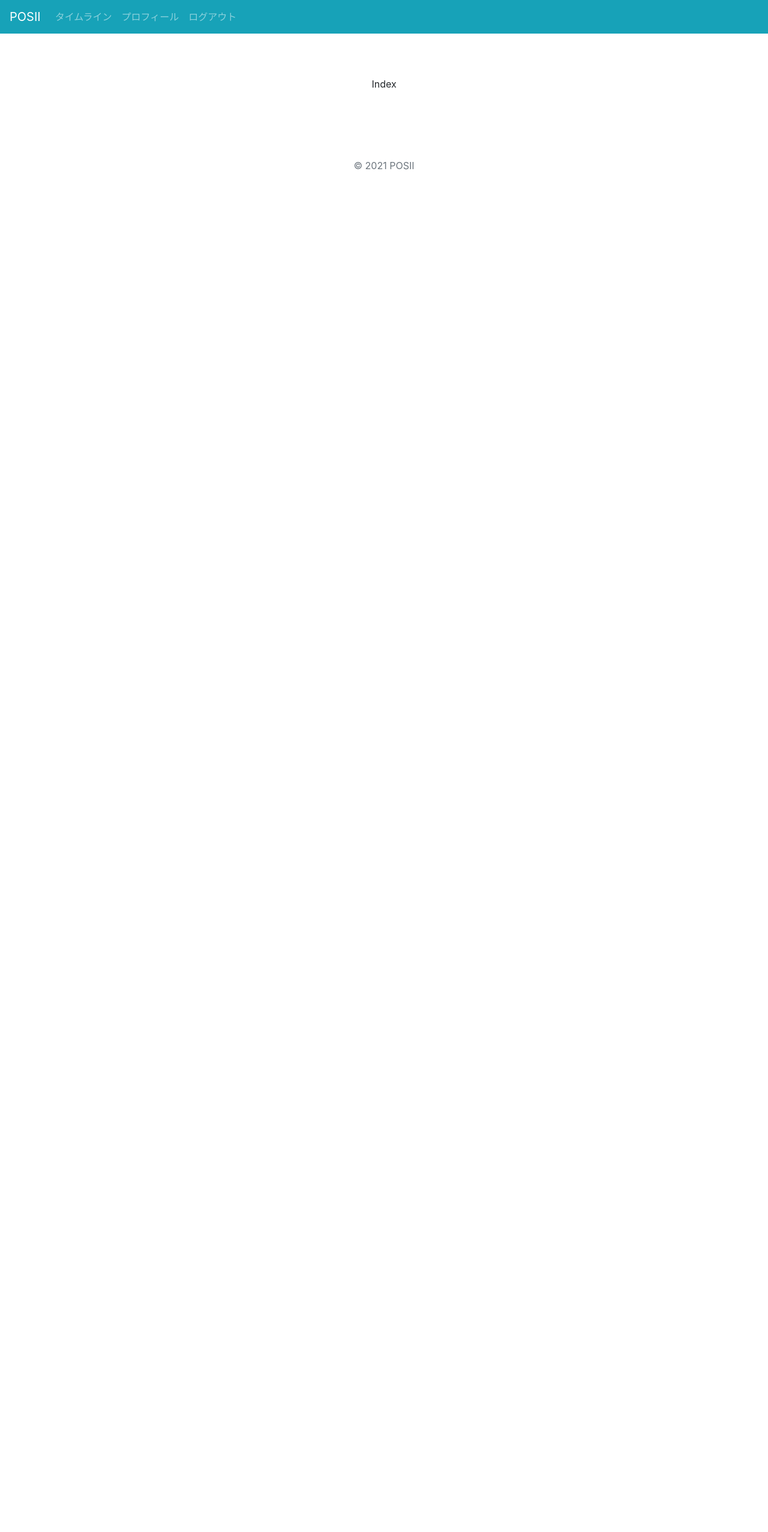
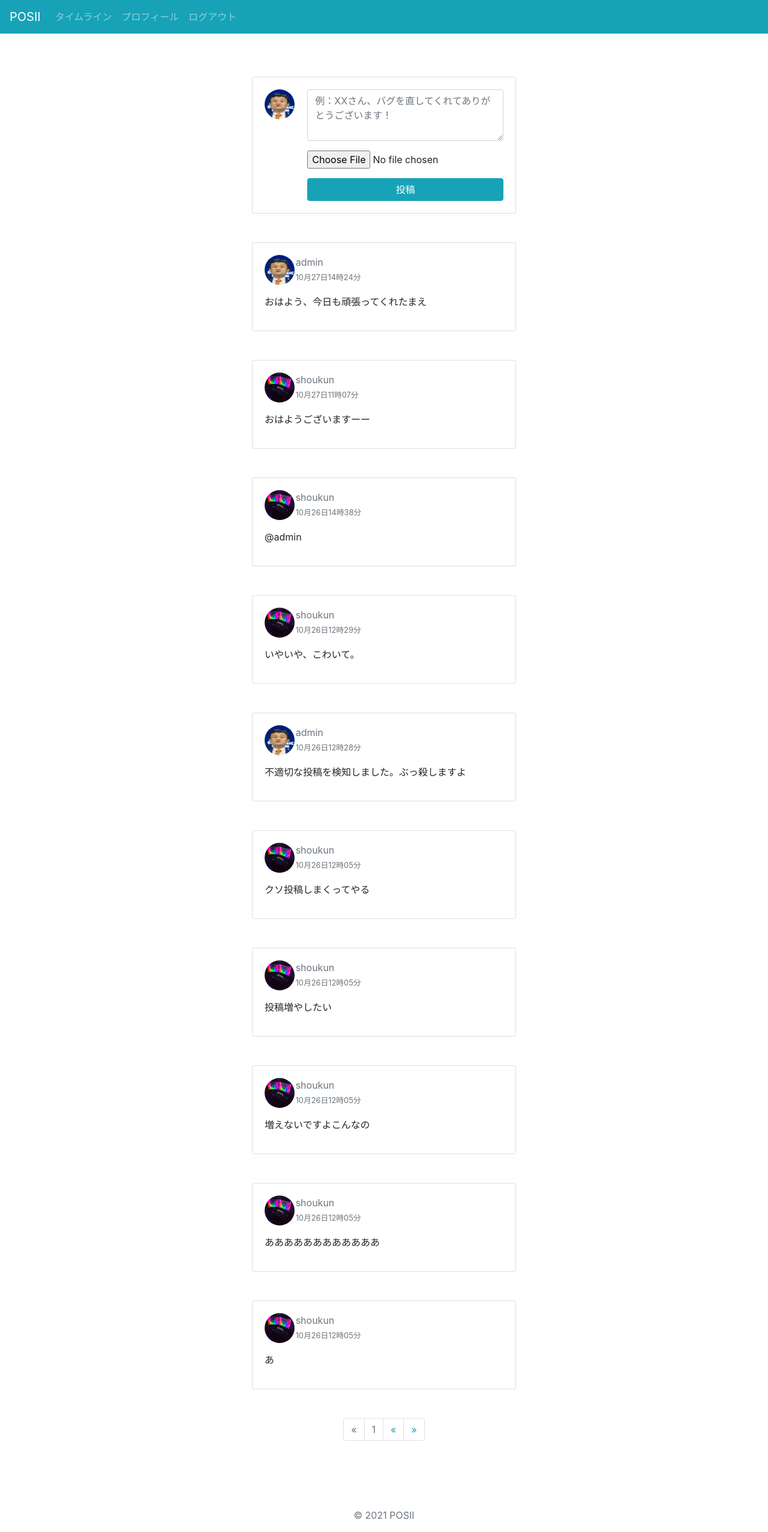
Before and after one commit to SHOU6439/POSII, a Django app: page / in a window 1280 px wide. Shown: the whole page at 60% size. Before the commit the page ends 800 px from the top, so only its background shows below. Run offline with Django 3.2, Linux system fonts and the light colour scheme; a user stored in the database is signed in; data comes from the database, SQL or seed files in the repository; both versions use the stored data as it was after the commit; some libraries are stand-ins or nearby versions.

Commit message:
savepoint4

```diff
--- a/accounts/templates/account/detail.html
+++ b/accounts/templates/account/detail.html
@@ -4,7 +4,7 @@
 {% block contents %}
 <div class="form-content">
     <h1>{{ customuser.username }}</h1>
-    <p class="mt-5"><img src="{% if customuser.thumbnail %}{{ customuser.thumbnail.url }}{% else %}{% static 'image/no_pthoto.png' %}{% endif %}" classs="rounded-circle profile-photo"></p>
+    <p class="mt-5"><img src="{% if customuser.thumbnail %}{{ customuser.thumbnail.url }}{% else %}{% static 'images/no_photo.png' %}{% endif %}" class="rounded-circle profile-photo"></p>
     <p class="mt-5">{% if customuser.description %}{{ customuser.description | linebreaks }}{% else %}本文はありません。{% endif %}</p>
 </div>
 {% endblock %}
--- a/config/settings.py
+++ b/config/settings.py
@@ -147,7 +147,7 @@ MESSAGE_STORAGE = 'django.contrib.messages.storage.session.SessionStorage'
 
 AUTH_USER_MODEL = 'accounts.CustomUser'
 
-SITE_ID = 1
+SITE_ID = 3
 
 AUTHENTICATION_BACKENDS = (
     'allauth.account.auth_backends.AuthenticationBackend',
--- a/static/css/style.css
+++ b/static/css/style.css
@@ -35,3 +35,8 @@ body {
 .form-group {
     word-break: break-all;
 }
+
+.profile-post-photo {
+    width: 50px;
+    height: 50px;
+}
--- a/timeline/templates/index.html
+++ b/timeline/templates/index.html
@@ -1,5 +1,73 @@
 {% extends 'base.html' %}
+{% load static %}
 {% block title %}トップページ|POSII{% endblock %}
 {% block contents %}
-<p>Index</p>
+<div class="card mb-5 text-left">
+    <div class="card-body">
+        <div class="row">
+            <div class="col-2">
+                <img src="{% if user.thumbnail %}{{ user.thumbnail.url }}{% else %}{% static 'images/no_photo.png' %}{% endif %}" class="rounded-circle post-photo">
+            </div>
+            <div class="col-10">
+                <form method="post" action="{% url 'timeline:create' %}" enctype="multipart/form-data">
+                    {% csrf_token %}
+                    <div class="form-group">
+                        <textarea name="text" id="exampleFormControlTextarea1" cols="30" rows="3" class="form-control" placeholder="例：XXさん、バグを直してくれてありがとうございます！"></textarea>
+                    </div>
+                    <div class="form-group mt-1">
+                        <label for="file">画像アップロード</label>
+                        <input type="file" class="form-control-file" id="exampleFormControlFile1" name="photo">
+                    </div>
+                    <button class="btn btn-info btn-block" type="submit">投稿</button>
+                </form>
+            </div>
+        </div>
+    </div>
+</div>
+{% for post in object_list %}
+<div class="card mb-5 text-left">
+    <div class="card-body">
+        <div class="row">
+            <div class="col-1">
+                <a href="{% url 'accounts:detail' post.author.id %}"><img src="{% if post.author.thumbnail %}{{ post.author.thumbnail.url }}{% else %}{% static 'images/no_photo.png' %}{% endif %}" class="rounded-circle profile-post-photo"></a>
+            </div>
+            <div class="col-10 ml-3">
+                <a href="{% url 'accounts:detail' post.author.id %}" class="text-secondary">{{ post.author }}</a><br>
+                <small class="text-muted">{{ post.created_at|date:'n月j日H時i分' }}</small>
+            </div>
+        </div>
+        <p class="card-text mt-2">{{ post.text|linebreaks }}</p>
+    </div>
+    {% if post.post_photo %}
+    <img src="{{ post.post_photo.url }}" alt="Card image cap" class="card-img-bottom">
+    {% endif %}
+</div>
+{% endfor %}
+<nav>
+    <ul class="pagination justify-content-center">
+        {% if page_obj.has_previous %}
+        <li class="page-item">
+            <a href="?page={{ page_obj.previous_page_number }}" class="page-link text-info" tabindex="-1">&laquo;</a>
+        </li>
+        {% else %}
+        <li class="page-item disabled"><span class="page-link">&laquo;</span></li>
+        {% endif %}
+        {% for i in page_obj.paginator.page_range %}
+        {% if page_obj.number == i %}
+        <li class="page-item disabled"><span class="page-link">{{ i }}</span></li>
+        {% else %}
+        <li class="page-item"><a href="?page={{ i }}" class="page-link text-info">&laquo;</a></li>
+        {% endif %}
+        {% endfor %}
+        {% if page_obj.has_next %}
+        <li class="page-item">
+            <a href="?page={{ page_obj.next_page_number }}" class="page-link text-info">&raquo;</a>
+        </li>
+        {% else %}
+        <li class="page-item disabled">
+            <span class="page-link">&raquo;</span>
+        </li>
+        {% endif %}
+    </ul>
+</nav>
 {% endblock %}
--- a/timeline/urls.py
+++ b/timeline/urls.py
@@ -5,5 +5,6 @@ app_name = 'timeline'
 
 urlpatterns = [
     path('', views.index, name="index"),
+    path('create/', views.create, name='create'),
 
 ]
--- a/timeline/views.py
+++ b/timeline/views.py
@@ -1,8 +1,34 @@
-from django.shortcuts import render
+from django.shortcuts import render, redirect
+from .models import Post
 from django.views import generic
+from django.contrib.auth.mixins import LoginRequiredMixin
+from .forms import PostForm
+from django.contrib import messages
+from django.urls import reverse_lazy
+
 # Create your views here.
 
-class IndexView(generic.TemplateView):
+class IndexView(LoginRequiredMixin, generic.ListView):
     template_name='index.html'
+    paginate_by = 10
+
+    def get_queryset(self):
+        posts = Post.objects.order_by('-created_at')
+        return posts
 
 index = IndexView.as_view()
+
+class CreateView(LoginRequiredMixin, generic.CreateView):
+    form_class = PostForm
+    success_url = reverse_lazy('timeline:index')
+    def form_valid(self, form):
+        form.instance.author_id = self.request.user.id
+        messages.success(self.request, '投稿が完了しました。')
+        return super(CreateView, self).form_valid(form)
+    def form_invalid(self, form):
+        messages.warning(self.request, '投稿を失敗しました。')
+        return redirect('timeline:index')
+
+
+
+create = CreateView.as_view()
```
Also changed, not shown: timeline/forms.py (added, +7 -0 lines), db.sqlite3, media/images/20201230_224603_kwCgPIm.jpg (added), media/images/440px-Enabling_eCommerce-_Small_Enterprises_Global_Players_39008130265_cropped.jpeg (added), media/images/440px-Enabling_eCommerce-_Small_Enterprises_Global_Players_39008130265_cropped_t44qqhc.jpeg (added), media/images/500px-Ren_Zhengfei_2014.jpeg (added), 4 other files.
